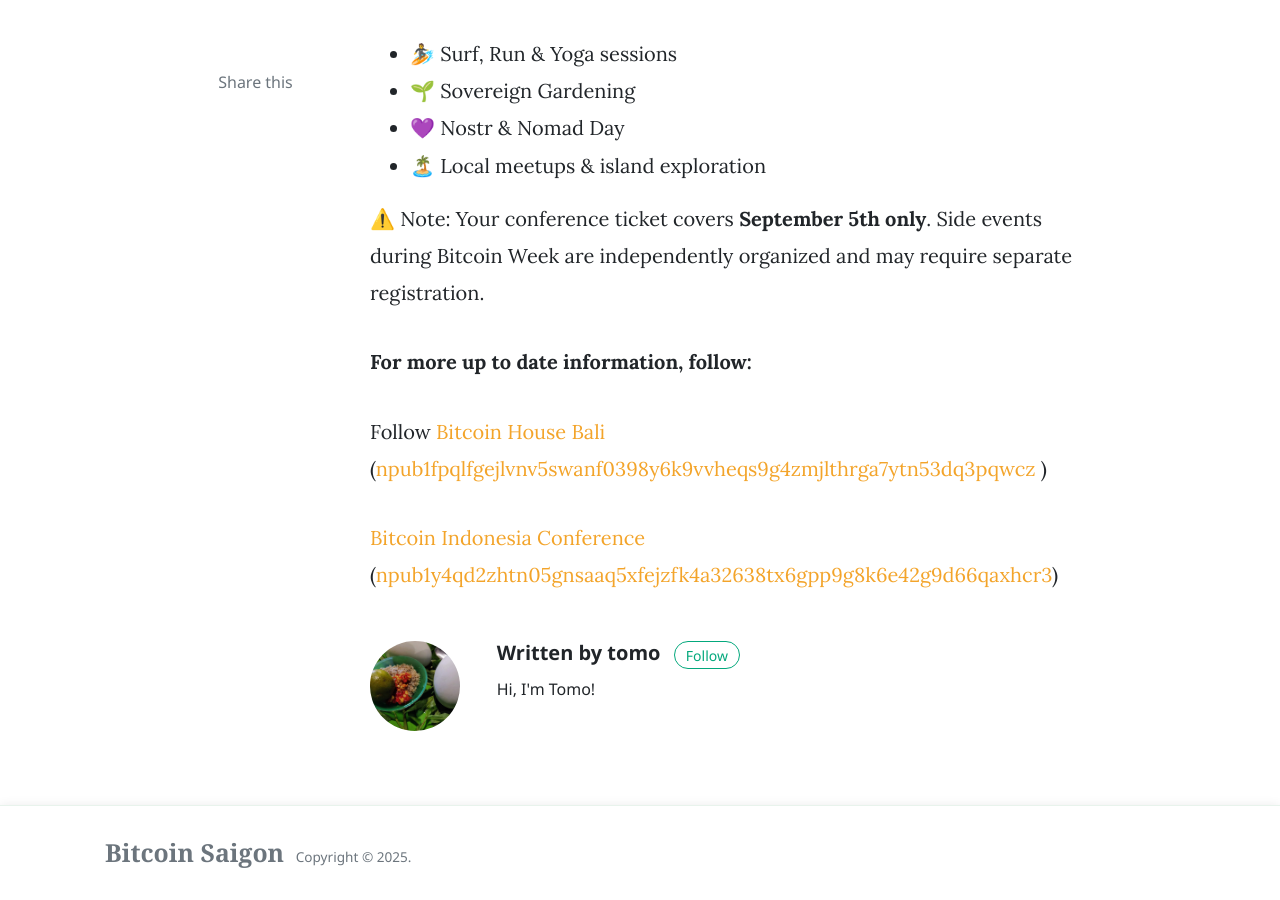
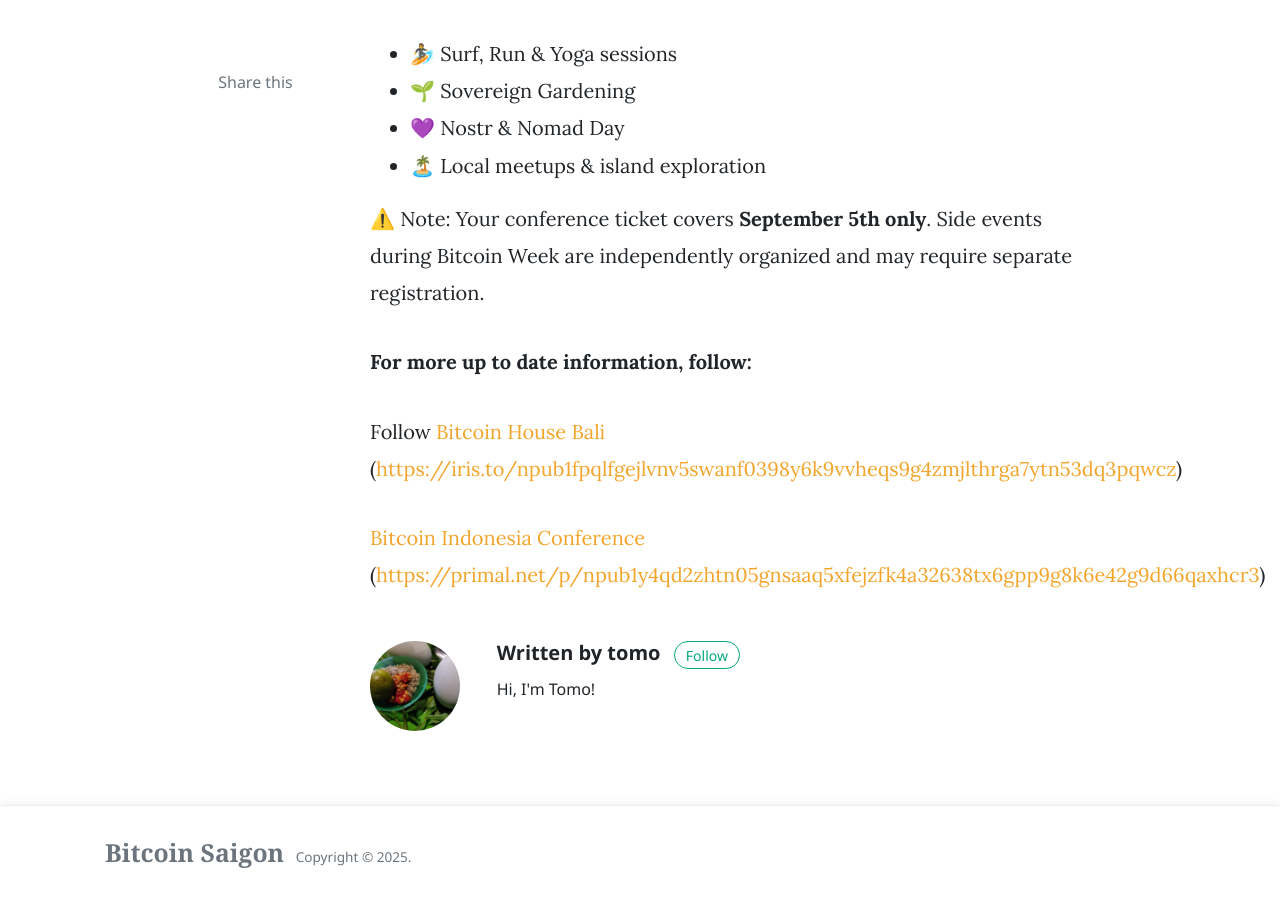
Before and after one commit to bitcoinsaigon/bitcoinsaigon.github.io, a Jekyll site: the page built from _posts/2025-06-14-Indonesia-Conference-5.9.2025.md, in a window 1280 px wide and 900 px high, scrolled down 2604 px. Built offline with Jekyll 4.4.1, drawn with Linux system fonts in a browser that asks for light colours; nearby versions of some CDN libraries; comment, search, counter and statistics services are not loaded; some of the changed lines change nothing that is shown; grey boxes are pictures that could not be loaded.

Commit message:
replace the hyperlink

```diff
--- a/_posts/2025-06-14-Indonesia-Conference-5.9.2025.md
+++ b/_posts/2025-06-14-Indonesia-Conference-5.9.2025.md
@@ -36,6 +36,6 @@
 
 **For more up to date information, follow:**
 
-Follow [Bitcoin House Bali](https://x.com/btchousebali) ([npub1fpqlfgejlvnv5swanf0398y6k9vvheqs9g4zmjlthrga7ytn53dq3pqwcz](https://x.com/search?q=#npub1fpqlfgejlvnv5swanf0398y6k9vvheqs9g4zmjlthrga7ytn53dq3pqwcz&src=hashtag_click) )
+Follow [Bitcoin House Bali](https://x.com/btchousebali) ([https://iris.to/npub1fpqlfgejlvnv5swanf0398y6k9vvheqs9g4zmjlthrga7ytn53dq3pqwcz](https://x.com/search?q=#npub1fpqlfgejlvnv5swanf0398y6k9vvheqs9g4zmjlthrga7ytn53dq3pqwcz&src=hashtag_click))
 
-[Bitcoin Indonesia Conference](https://x.com/bitcoinindo21) ([npub1y4qd2zhtn05gnsaaq5xfejzfk4a32638tx6gpp9g8k6e42g9d66qaxhcr3](https://primal.net/p/npub1y4qd2zhtn05gnsaaq5xfejzfk4a32638tx6gpp9g8k6e42g9d66qaxhcr3))
+[Bitcoin Indonesia Conference](https://x.com/bitcoinindo21) ([https://primal.net/p/npub1y4qd2zhtn05gnsaaq5xfejzfk4a32638tx6gpp9g8k6e42g9d66qaxhcr3](https://primal.net/p/npub1y4qd2zhtn05gnsaaq5xfejzfk4a32638tx6gpp9g8k6e42g9d66qaxhcr3))
```
